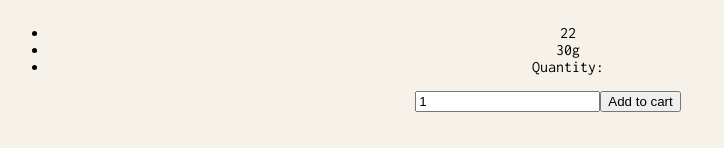
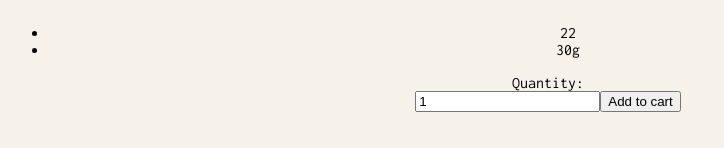
Before and after one commit to valashsab/next-js-ecommerce-store-vs, a Next.js app: page /products/1 in a window 1280 px wide. Shown: the part 440-588 px from the top of the page, without its empty margins (92-816 px from the left). Built offline with nearby package versions, Linux system fonts and the light colour scheme; no server answers.

Commit message:
Debug getcookie(cart) reversed to products

```diff
--- a/app/products/[productId]/actions.js
+++ b/app/products/[productId]/actions.js
@@ -5,7 +5,7 @@ import { parseJson } from '../../../util/json';
 
 export async function setOrUpdateQuantity(productId, quantity) {
   // 1. get & store current cookie
-  const productsCookie = getCookie('cart');
+  const productsCookie = getCookie('products');
   // 2. parse the cookie value
 
   // !productsCookie <=> productsCookie === undefined  // save parsed cookie or save empty []
@@ -33,5 +33,5 @@ export async function setOrUpdateQuantity(productId, quantity) {
   }
 
   // 4. we overwrite the cookie
-  await cookies().set('cart', JSON.stringify(productsInput));
+  await cookies().set('products', JSON.stringify(productsInput));
 }
--- a/app/products/[productId]/page.js
+++ b/app/products/[productId]/page.js
@@ -16,7 +16,7 @@ export default function SingleProductPage(props) {
   const productToDisplay = products.find((product) => {
     return product.id === singleProduct.id;
   });
-  console.log(productToDisplay);
+
   //
 
   // error if page is not found
@@ -38,11 +38,8 @@ export default function SingleProductPage(props) {
         <ul>
           <li data-test-id="product-price">{singleProduct.price}</li>
           <li>{singleProduct.weight}</li>
-          <li data-test-id="product-quantity">
-            Quantity: {productToDisplay?.quantity}
-          </li>
         </ul>
-
+        <div>Quantity: {productToDisplay?.quantity}</div>
         <AddToCartForm productId={singleProduct.id} />
       </div>
     </div>
```
